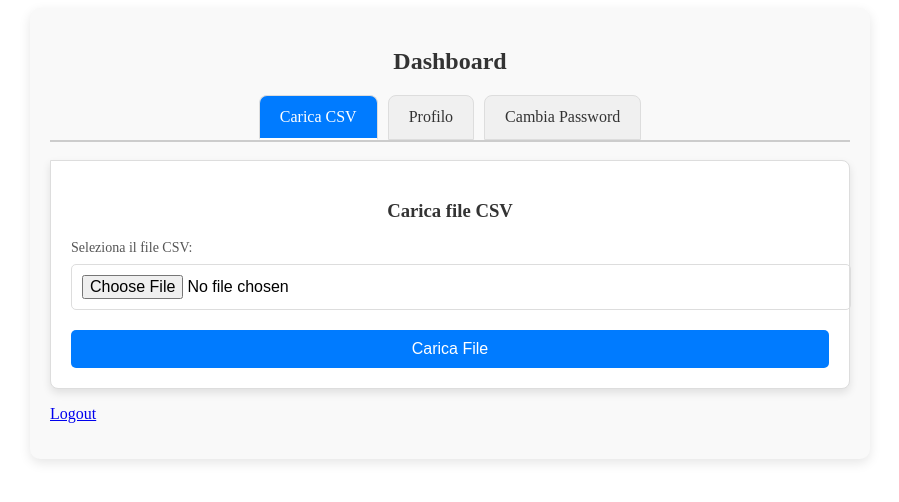
After one commit to AndreaZavatta/tesi_zava, a PHP site: page /dashboard/dashboard.php in a window 1280 px wide. The commit adds this page. Shown: the top 502 px of the page, without its empty margins (190-1089 px from the left). Run offline with PHP 8.4, Linux system fonts and the light colour scheme; the visitor is signed in with stand-in values (Sample User, id 1); tables that the repository leaves empty or names only in its code hold one stand-in row (values such as "Sample post").

Commit message:
creata cartella per login e registrazione e dashboard principale

```diff
--- /dev/null
+++ b/verazza/bologna-map-main/dashboard/dashboard.js
@@ -0,0 +1,69 @@
+// Funzione per mostrare la tab selezionata
+function showTab(tabIndex) {
+    const tabs = document.querySelectorAll('.tab-content');
+    tabs.forEach((tab, index) => {
+        if (index === tabIndex) {
+            tab.classList.add('active');
+        } else {
+            tab.classList.remove('active');
+        }
+    });
+
+    const tabButtons = document.querySelectorAll('.tab');
+    tabButtons.forEach((tab, index) => {
+        if (index === tabIndex) {
+            tab.classList.add('active');
+        } else {
+            tab.classList.remove('active');
+        }
+    });
+
+    // Salva l'indice della tab attiva nel localStorage
+    localStorage.setItem('activeTab', tabIndex);
+}
+
+// Recupera la tab attiva dal localStorage al caricamento della pagina
+document.addEventListener('DOMContentLoaded', function() {
+    const activeTab = localStorage.getItem('activeTab');
+    if (activeTab !== null) {
+        showTab(parseInt(activeTab));
+    } else {
+        showTab(0); // Se nessuna tab è salvata, mostra la prima per default
+    }
+
+    // Rendi i messaggi di errore o successo invisibili dopo 5 secondi
+    const message = document.querySelector('.success-message, .error-message');
+    if (message) {
+        setTimeout(() => {
+            message.style.display = 'none';
+        }, 5000); // 5000 millisecondi = 5 secondi
+    }
+});
+
+// Funzione di validazione della password lato client
+function validatePasswordForm() {
+    const newPassword = document.getElementById("new_password").value;
+    const confirmNewPassword = document.getElementById("confirm_new_password").value;
+    const errorDiv = document.getElementById("password-error");
+
+    // Verifica sicurezza della password lato client
+    const regexLower = /[a-z]/;
+    const regexUpper = /[A-Z]/;
+    const regexNumber = /[0-9]/;
+    const regexSpecial = /[\W]/;
+
+    if (newPassword.length < 8 || !regexLower.test(newPassword) || !regexUpper.test(newPassword) || !regexNumber.test(newPassword) || !regexSpecial.test(newPassword)) {
+        errorDiv.innerHTML = "La password deve contenere almeno 8 caratteri, includere una lettera maiuscola, una minuscola, un numero e un carattere speciale.";
+        errorDiv.style.display = "block";
+        return false;
+    }
+
+    if (newPassword !== confirmNewPassword) {
+        errorDiv.innerHTML = "Le nuove password non corrispondono.";
+        errorDiv.style.display = "block";
+        return false;
+    }
+
+    errorDiv.style.display = "none";
+    return true;
+}
--- /dev/null
+++ b/verazza/bologna-map-main/dashboard/dashboard.php
@@ -0,0 +1,160 @@
+<?php
+session_start();
+
+// Verifica se l'utente è loggato
+if (!isset($_SESSION['admin_id'])) {
+    header('Location: login.php');
+    exit();
+}
+
+// Connessione al database
+$connection = new mysqli('localhost', 'root', 'ErZava01', 'prova', 3306);
+
+// Controllo connessione
+if ($connection->connect_error) {
+    die("Connessione fallita: " . $connection->connect_error);
+}
+
+$successMessage = "";
+$passwordError = "";
+
+// Caricamento del file CSV
+if ($_SERVER['REQUEST_METHOD'] === 'POST' && isset($_FILES['csv_file'])) {
+    $fileName = $_FILES['csv_file']['tmp_name'];
+
+    if ($_FILES['csv_file']['size'] > 0) {
+        $file = fopen($fileName, 'r');
+        fgetcsv($file); // Salta la prima riga (intestazioni)
+
+        while (($column = fgetcsv($file, 10000, ";")) !== FALSE) {
+            // Inserisci i dati nel database
+            $sqlInsert = "INSERT INTO traffico_auto (col1, col2, ...) VALUES ('$column[0]', '$column[1]', ...)";
+            $connection->query($sqlInsert);
+        }
+
+        fclose($file);
+        $successMessage = "File caricato con successo!";
+    } else {
+        $passwordError = "Seleziona un file CSV valido.";
+    }
+}
+
+// Modifica password
+if (isset($_POST['update_password'])) {
+    $oldPassword = $_POST['old_password'];
+    $newPassword = $_POST['new_password'];
+    $confirmNewPassword = $_POST['confirm_new_password'];
+    $adminId = $_SESSION['admin_id'];
+
+    if (strlen($newPassword) < 8 || !preg_match("/[A-Z]/", $newPassword) || !preg_match("/[a-z]/", $newPassword) || !preg_match("/[0-9]/", $newPassword) || !preg_match("/[\W]/", $newPassword)) {
+        $passwordError = "La nuova password deve contenere almeno 8 caratteri, includere una lettera maiuscola, una minuscola, un numero e un carattere speciale.";
+    }
+
+    if ($newPassword !== $confirmNewPassword) {
+        $passwordError = "Le nuove password non corrispondono.";
+    }
+
+    if (empty($passwordError)) {
+        $result = $connection->query("SELECT password_hash FROM admin WHERE id = $adminId");
+        if ($row = $result->fetch_assoc()) {
+            $hashedPassword = $row['password_hash'];
+
+            if (password_verify($oldPassword, $hashedPassword)) {
+                $newHashedPassword = password_hash($newPassword, PASSWORD_DEFAULT);
+                $stmt = $connection->prepare("UPDATE admin SET password_hash = ? WHERE id = ?");
+                $stmt->bind_param('si', $newHashedPassword, $adminId);
+
+                if ($stmt->execute()) {
+                    $successMessage = "Password aggiornata con successo!";
+                } else {
+                    $passwordError = "Errore durante l'aggiornamento della password.";
+                }
+            } else {
+                $passwordError = "La vecchia password non è corretta.";
+            }
+        } else {
+            $passwordError = "Errore nel recupero dei dati utente.";
+        }
+    }
+}
+?>
+
+<!DOCTYPE html>
+<html lang="it">
+<head>
+    <meta charset="UTF-8">
+    <meta name="viewport" content="width=device-width, initial-scale=1.0">
+    <title>Dashboard</title>
+    <link rel="stylesheet" href="dashboard_style.css"> <!-- Collegamento al file CSS -->
+    <script src="dashboard.js" defer></script> <!-- Collegamento al file JS separato -->
+</head>
+<body>
+    <div class="container">
+        <h2>Dashboard</h2>
+
+        <!-- Display success or error message -->
+        <?php if (!empty($successMessage)): ?>
+            <div class="success-message"><?php echo $successMessage; ?></div>
+        <?php elseif (!empty($passwordError)): ?>
+            <div class="error-message"><?php echo $passwordError; ?></div>
+        <?php endif; ?>
+
+        <!-- Menu Tabs -->
+        <div class="tab-container">
+            <span class="tab active" onclick="showTab(0)">Carica CSV</span>
+            <span class="tab" onclick="showTab(1)">Profilo</span>
+            <span class="tab" onclick="showTab(2)">Cambia Password</span>
+        </div>
+
+        <!-- Tab contenuto: Caricamento CSV -->
+        <div class="tab-content active">
+            <h3>Carica file CSV</h3>
+            <form action="dashboard.php" method="POST" enctype="multipart/form-data">
+                <label for="csv_file">Seleziona il file CSV:</label>
+                <input type="file" name="csv_file" accept=".csv" required>
+                <button type="submit">Carica File</button>
+            </form>
+        </div>
+
+        <!-- Tab contenuto: Profilo -->
+        <div class="tab-content">
+            <h3>Il tuo profilo</h3>
+            <p>Username:
+                <?php
+                if (isset($_SESSION['admin_id'])) {
+                    $adminId = $_SESSION['admin_id'];
+                    $result = $connection->query("SELECT username FROM admin WHERE id = $adminId");
+                    if ($row = $result->fetch_assoc()) {
+                        echo htmlspecialchars($row['username']);
+                    } else {
+                        echo "Errore nel recupero del profilo.";
+                    }
+                }
+                ?>
+            </p>
+        </div>
+
+        <!-- Tab contenuto: Modifica password -->
+        <div class="tab-content">
+            <h3>Cambia la tua password</h3>
+            <form action="dashboard.php" method="POST" onsubmit="return validatePasswordForm()">
+                <label for="old_password">Vecchia Password:</label>
+                <input type="password" id="old_password" name="old_password" required>
+
+                <label for="new_password">Nuova Password:</label>
+                <input type="password" id="new_password" name="new_password" required>
+
+                <label for="confirm_new_password">Conferma Nuova Password:</label>
+                <input type="password" id="confirm_new_password" name="confirm_new_password" required>
+
+                <button type="submit" name="update_password">Aggiorna Password</button>
+            </form>
+
+            <div id="password-error" class="error-message" style="display: none;"></div>
+        </div>
+
+        <!-- Logout -->
+        <p><a href="logout.php">Logout</a></p>
+    </div>
+</body>
+</html>
--- /dev/null
+++ b/verazza/bologna-map-main/dashboard/dashboard_style.css
@@ -0,0 +1,117 @@
+/* Stile per il contenitore delle tab */
+.tab-container {
+	display: flex;
+	justify-content: center;
+	margin-bottom: 20px;
+	border-bottom: 2px solid #ccc;
+}
+
+/* Stile per i singoli tab */
+.tab {
+	padding: 12px 20px;
+	margin: 0 5px;
+	background-color: #f0f0f0;
+	color: #333;
+	font-size: 16px;
+	border: 1px solid #ddd;
+	border-radius: 8px 8px 0 0;
+	cursor: pointer;
+	transition: background-color 0.3s, color 0.3s;
+}
+
+/* Stile per il tab attivo */
+.tab.active {
+	background-color: #007bff;
+	color: white;
+	border-bottom: 2px solid white; /* Nasconde il bordo inferiore del tab attivo */
+}
+
+/* Hover sui tab */
+.tab:hover {
+	background-color: #e0e0e0;
+}
+
+/* Contenuto delle tab */
+.tab-content {
+	display: none;
+	padding: 20px;
+	background-color: white;
+	border: 1px solid #ddd;
+	border-radius: 0 8px 8px 8px;
+	box-shadow: 0 4px 8px rgba(0, 0, 0, 0.1);
+	margin-top: -2px;
+}
+
+/* Mostra il contenuto del tab attivo */
+.tab-content.active {
+	display: block;
+}
+
+/* Messaggi di successo e di errore */
+.success-message,
+.error-message {
+	text-align: center;
+	padding: 15px;
+	border-radius: 8px;
+	font-size: 14px;
+	margin-bottom: 20px;
+}
+
+.success-message {
+	background-color: #e6ffed;
+	color: #2f8a46;
+}
+
+.error-message {
+	background-color: #ffe6e6;
+	color: #b32d2e;
+}
+
+/* Stile generale per il contenitore */
+.container {
+	max-width: 800px;
+	margin: 0 auto;
+	padding: 20px;
+	background-color: #f9f9f9;
+	border-radius: 10px;
+	box-shadow: 0 4px 12px rgba(0, 0, 0, 0.1);
+}
+
+h2,
+h3 {
+	text-align: center;
+	color: #333;
+	font-weight: 600;
+}
+
+label {
+	display: block;
+	margin-bottom: 8px;
+	font-size: 14px;
+	color: #555;
+}
+
+input[type="file"],
+input[type="password"] {
+	width: 100%;
+	padding: 10px;
+	margin-bottom: 20px;
+	border: 1px solid #ddd;
+	border-radius: 5px;
+	font-size: 16px;
+}
+
+button {
+	width: 100%;
+	padding: 10px;
+	background-color: #007bff;
+	color: white;
+	font-size: 16px;
+	border: none;
+	border-radius: 5px;
+	cursor: pointer;
+}
+
+button:hover {
+	background-color: #0056b3;
+}
--- /dev/null
+++ b/verazza/bologna-map-main/dashboard/logout.php
@@ -0,0 +1,6 @@
+<?php
+session_start();
+session_destroy(); // Distrugge la sessione e disconnette l'utente
+header('Location: ../loginRegistration/login.php');
+exit();
+?>
--- a/verazza/bologna-map-main/import_table.php
+++ b/verazza/bologna-map-main/import_table.php
@@ -77,7 +77,7 @@ if ($connection->query($create_table_query) === TRUE) {
 }
 
 // Path to the CSV file
-$csv_file_path = 'C:/xampp/htdocs/tesi_zava/verazza/bologna-map-main/rilevazione-flusso-veicoli-tramite-spire-anno-2023.csv';
+$csv_file_path = 'C:/xampp/htdocs/tesi_zava/verazza/bologna-map-main/csvFiles/rilevazione-flusso-veicoli-tramite-spire-anno-2024.csv';
 
 // Check if the file exists
 if (file_exists($csv_file_path)) {
```
Also changed, not shown: verazza/bologna-map-main/LoginRegistration/login.php (added, +78 -0 lines), verazza/bologna-map-main/LoginRegistration/register.php (added, +130 -0 lines), verazza/bologna-map-main/LoginRegistration/style.css (added, +88 -0 lines), verazza/bologna-map-main/provaCreazioneUser.php (added, +52 -0 lines), 6 other files.
